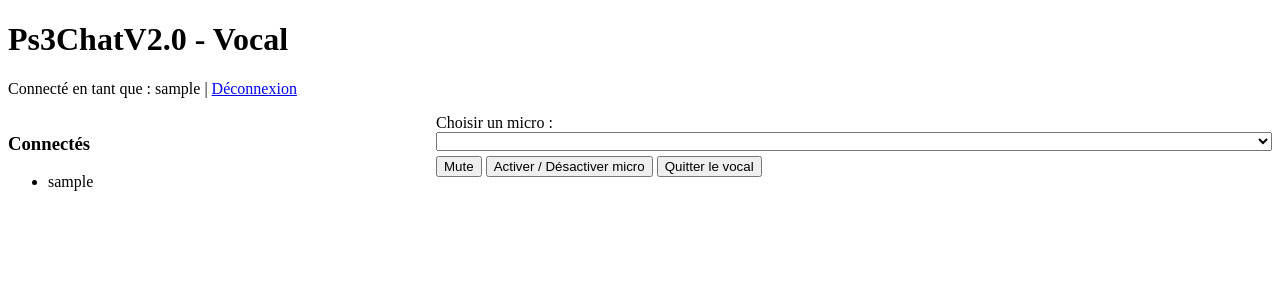
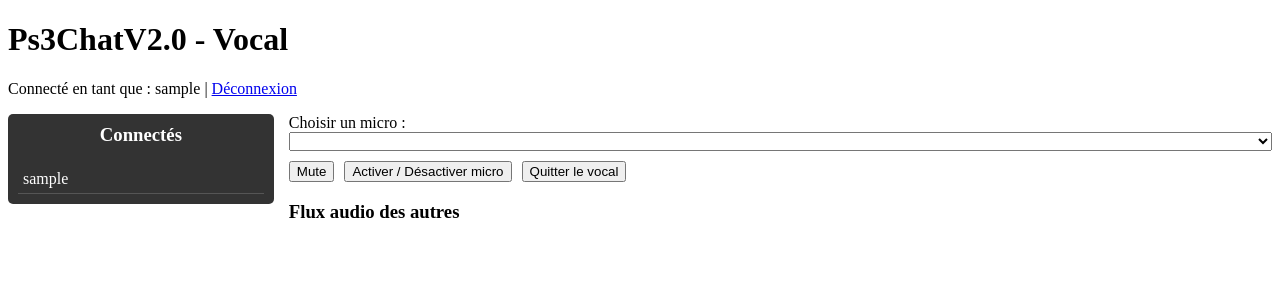
Before and after one commit to GabiMinecraft02/ps3chatV2, a Flask app: page /vocal in a window 1280 px wide. Shown: the top 300 px of the page. Run offline with Flask 3, Linux system fonts and the light colour scheme; the visitor is signed in with stand-in values (Sample User, id 1); lists and menus that the app fills with data are empty; some libraries are stand-ins or nearby versions.

Commit message:
Update vocal.html

```diff
--- a/templates/vocal.html
+++ b/templates/vocal.html
@@ -9,31 +9,34 @@
 <h1>Ps3ChatV2.0 - Vocal</h1>
 <p>Connecté en tant que : {{ username }} | <a href="/logout">Déconnexion</a></p>
 
-    <div style="display:flex; gap:10px; align-items:flex-start;">
+<div class="container">
+    <!-- Utilisateurs connectés -->
+    <section class="users-column">
+        <h3>Connectés</h3>
+        <ul id="users-list"></ul>
+    </section>
 
-        <!-- Utilisateurs connectés -->
-        <div style="flex:1;">
-            <h3>Connectés</h3>
-            <ul id="users-list" style="margin-top:0;"></ul>
-        </div>
-
-        <!-- Zone micro et audio -->
-        <div style="flex:2; display:flex; flex-direction:column;">
+    <!-- Zone micro / audio -->
+    <div class="chat-column">
         <label for="micSelect">Choisir un micro :</label>
         <select id="micSelect"></select>
-            <div style="margin-top:5px;">
+
+        <div style="margin-top:10px; display:flex; gap:10px;">
             <button id="mute-btn">Mute</button>
             <button id="mic-Btn">Activer / Désactiver micro</button>
             <a href="/chat"><button>Quitter le vocal</button></a>
         </div>
+
+        <h3>Flux audio des autres</h3>
+        <div id="peers"></div>
         <audio id="localAudio" autoplay muted style="margin-top:10px;"></audio>
     </div>
-
 </div>
 
 <script>
     const USERNAME = "{{ username }}";
 </script>
+<script src="https://unpkg.com/simple-peer/simplepeer.min.js"></script>
 <script src="{{ url_for('static', filename='js/vocal.js') }}"></script>
 </body>
 </html>
```
Lines whose indentation alone changed are shown as unchanged.
